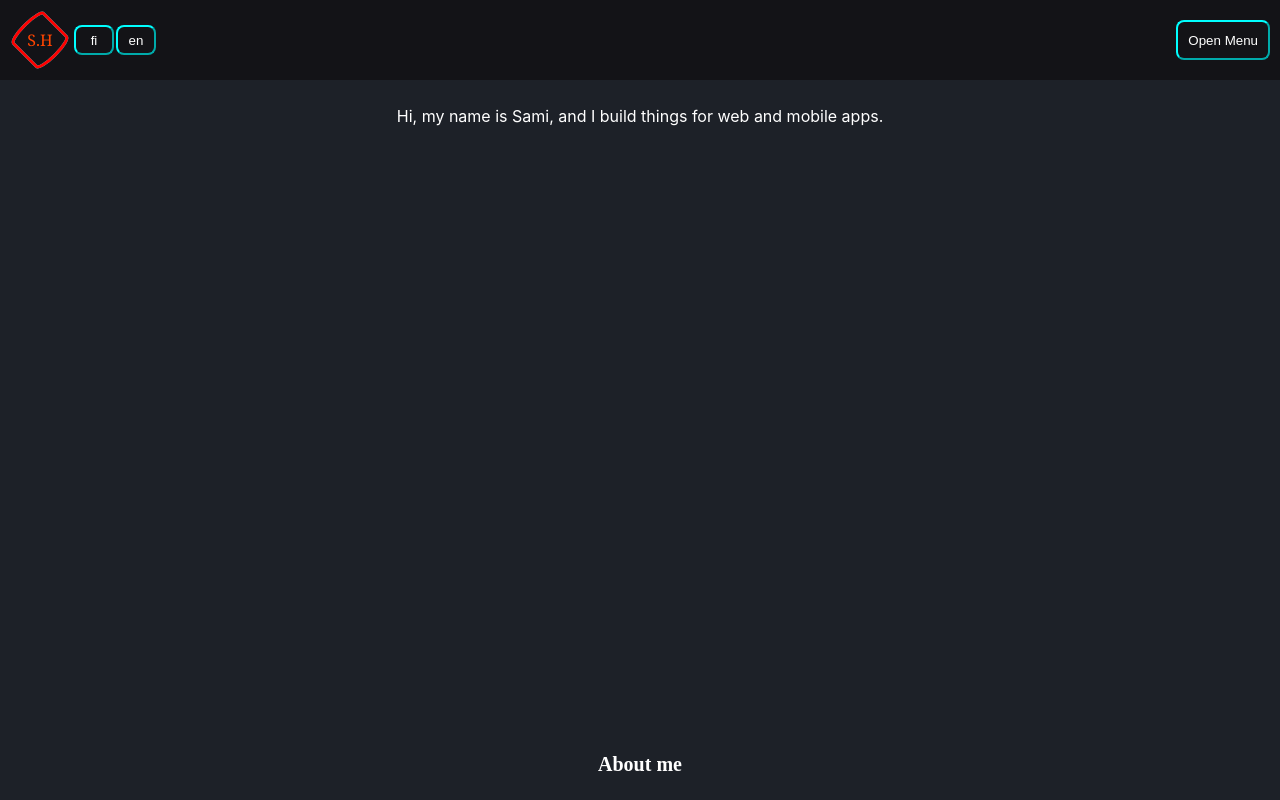
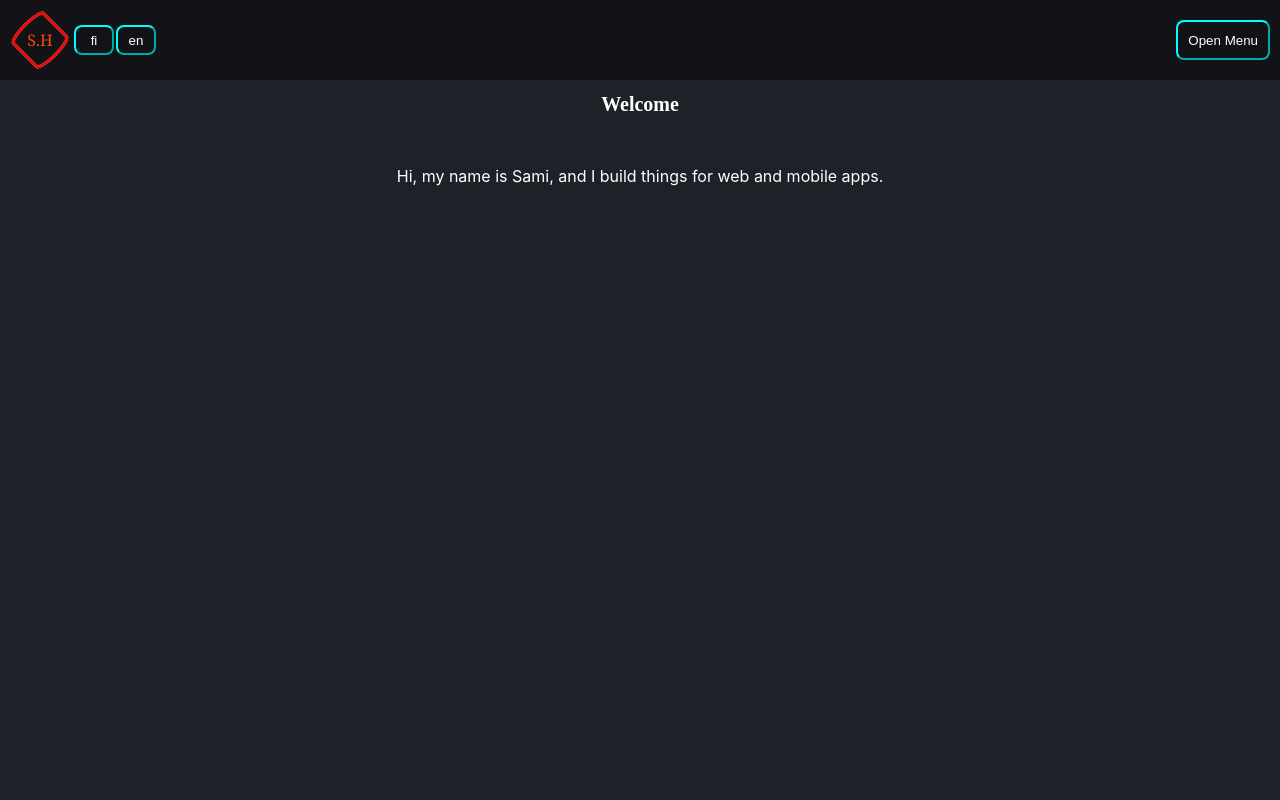
Before and after one commit to SamkHarks/My-page, a React (Create React App) app: page / in a window 1280 px wide. Shown: the top 800 px of the page. Built offline with nearby package versions, Linux system fonts and the light colour scheme.

Commit message:
add more padding to sections

```diff
--- a/src/App.css
+++ b/src/App.css
@@ -175,7 +175,7 @@
   flex-direction: column;
   align-items: center;
   height: 700px;
-  padding-top: 20px;
+  padding-top: 80px;
   padding-left: 20px;
   padding-right: 20px;
 }
```
